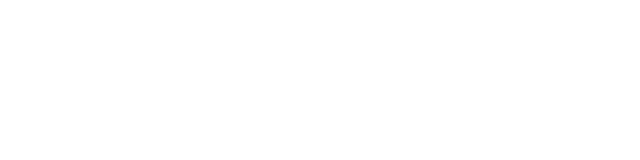
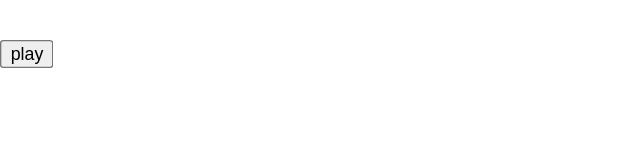
Before and after one commit to yikuansun/ace-descending, a SvelteKit app: page /menu in a window 1280 px wide. Before the commit this address had no page. Shown: the top 160 px of the page, without its empty margins (0-640 px from the left). Built offline with nearby package versions, Linux system fonts and the light colour scheme.

Commit message:
Add page navigation stuff
Awesome transition

```diff
--- /dev/null
+++ b/src/routes/+layout.js
@@ -0,0 +1,2 @@
+export const prerender = true;
+export const trailingSlash = "always";
--- a/src/routes/+layout.svelte
+++ b/src/routes/+layout.svelte
@@ -1,6 +1,21 @@
 <script>
+    import { afterNavigate, onNavigate } from "$app/navigation";
+    import { fade } from "svelte/transition";
+
     let screenWidth = 960;
     let screenHeight = 540;
+
+    let curtainVisible = false;
+    let TRANSITION_DURATION = 700;
+
+    onNavigate(async () => {
+        curtainVisible = true;
+        await new Promise(r => setTimeout(r, TRANSITION_DURATION));
+    });
+
+    afterNavigate(() => {
+        curtainVisible = false;
+    })
 </script>
 
 
@@ -15,6 +30,10 @@
     <g clip-path="url(#screenClip)">
         <slot {screenWidth} {screenHeight} />
     </g>
+    {#if curtainVisible}
+        <rect width={screenWidth} height={screenHeight} x="0" y="0" fill="black"
+            transition:fade={{ duration: TRANSITION_DURATION }} />
+    {/if}
 </svg>
 
 <svelte:head>
--- /dev/null
+++ b/src/routes/menu/+page.svelte
@@ -0,0 +1,7 @@
+<script>
+    import { goto } from "$app/navigation";
+</script>
+
+<foreignObject x="0" y="0" width="100%" height="100%">
+    <button on:click={() => goto("../dungeon")}>play</button>
+</foreignObject>
--- a/svelte.config.js
+++ b/svelte.config.js
@@ -6,7 +6,10 @@
 		// adapter-auto only supports some environments, see https://kit.svelte.dev/docs/adapter-auto for a list.
 		// If your environment is not supported, or you settled on a specific environment, switch out the adapter.
 		// See https://kit.svelte.dev/docs/adapters for more information about adapters.
-		adapter: adapter()
+		adapter: adapter(),
+		paths: {
+			relative: true,
+		}
 	}
 };
 
```
Also changed, not shown: src/routes/dungeon/+page.svelte (renamed from src/routes/+page.svelte).
